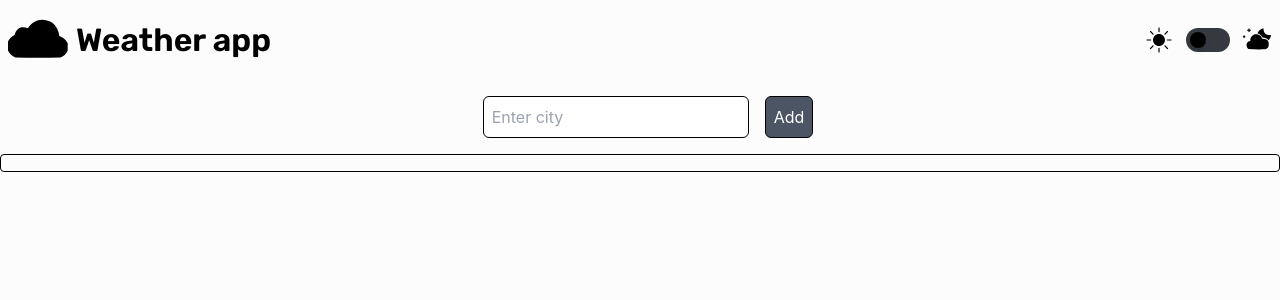
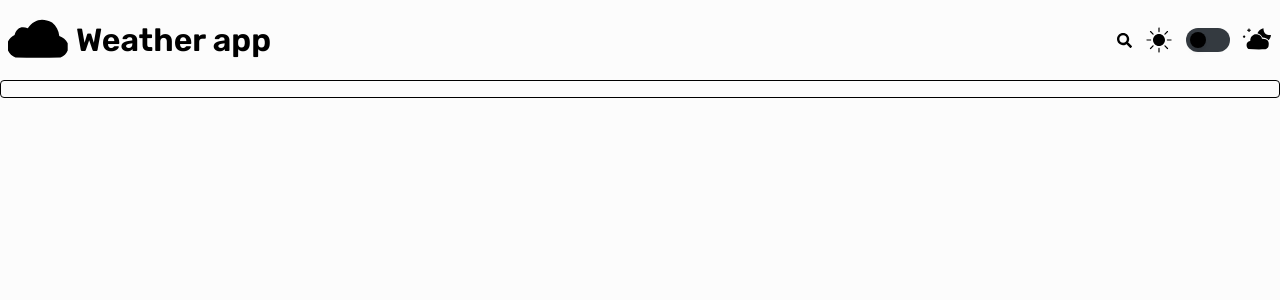
Before and after one commit to Dev-VictorK/react-weather-app, a React (Vite) app: page / in a window 1280 px wide. Shown: the top 300 px of the page. Built offline with nearby package versions, Linux system fonts and the light colour scheme.

Commit message:
transitions

```diff
--- a/package.json
+++ b/package.json
@@ -13,6 +13,7 @@
     "postcss": "^8.5.6",
     "react": "^19.1.0",
     "react-dom": "^19.1.0",
+    "react-icons": "^5.5.0",
     "tailwindcss": "^3.4.17",
     "web-vitals": "^2.1.4"
   },
--- a/src/App.jsx
+++ b/src/App.jsx
@@ -1,4 +1,5 @@
 import { useEffect, useState } from 'react';
+import { FaSearch, FaTimes } from "react-icons/fa";
 import './App.css';
 import InputForm from './InputForm';
 import WidgetPanel from './WidgetPanel';
@@ -13,6 +14,7 @@ Fetch weather from an API like OpenWeatherMap.
 Display temperature, location, and icon. */}
 function App() {
   const [temperatures, setTemperatures] = useState([]);
+  const [showSearch, setShowSearch] = useState(false);
 
   useEffect(() => {
     if (temperatures.length > 0) {
@@ -35,6 +37,12 @@ function App() {
         </div>
 
         <div className='flex items-center gap-x-3'>
+          <InputForm showSearch={showSearch} temperatures={temperatures} setTemperatures={setTemperatures} />
+          <button
+            onClick={() => setShowSearch(!showSearch)}>
+            <FaSearch className={`text-black dark:text-white  text-[15px] ${showSearch ? "hidden":"block"}`} />
+            <FaTimes className={`text-black dark:text-white  text-[15px] ${showSearch ? "block":"hidden"}`} />
+          </button>
           <svg fill="currentColor" xmlns="http://www.w3.org/2000/svg"
             viewBox="0 0 50 50"
             width="30px" height="30px"
@@ -51,7 +59,7 @@ function App() {
         </div>
       </div>
 
-      <InputForm temperatures={temperatures} setTemperatures={setTemperatures} />
+
       <WidgetPanel temperatures={temperatures} />
     </div>
   );
--- a/src/InputForm.jsx
+++ b/src/InputForm.jsx
@@ -41,11 +41,12 @@ function InputForm(props) {
     }, [geocode])
 
     return (
-        <form onSubmit={fetchCityLocation}>
-            <input className="border border-black rounded-md m-4 p-2"
+        <form onSubmit={fetchCityLocation}
+        className={`transform transition-transform duration-300
+        ${props.showSearch ? "opacity-100  -translate-x-1":"opacity-0 translate-x-0"}`}>
+            <input className="border border-black rounded-md m-4 w-40 p-1"
                 placeholder="Enter city"
                 name="city" />
-            <button type="submit" className="border border-black bg-gray-600 text-white p-2 rounded-md">Add</button>
         </form>
     )
 }
```
Also changed, not shown: 1 other file (tests, documents, lock files or other folders).
